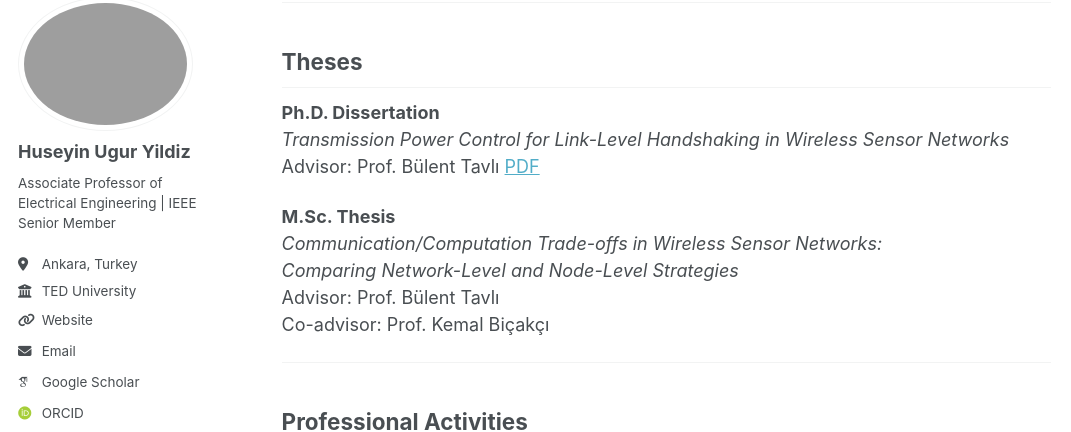
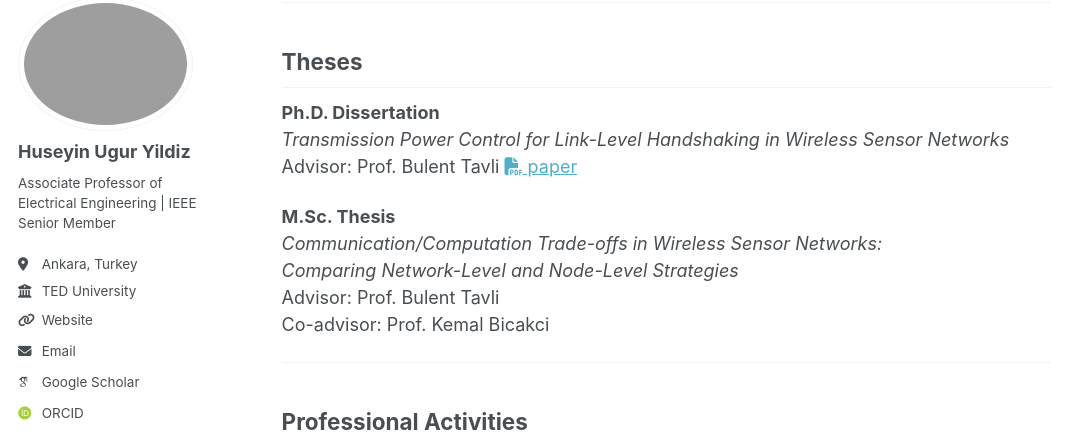
Before and after one commit to huguryildiz/huguryildiz.github.io, a Jekyll site: the page built from _pages/cv.md, in a window 1280 px wide and 900 px high, scrolled down 1064 px. Shown: the part 104-536 px from the top of the window, without its empty margins (0-1071 px from the left). Built offline with Jekyll 4.4.1, drawn with Linux system fonts in a browser that asks for light colours; some web fonts are replaced; a script bundle is joined from its source files by our own code; library files that are not in the unit come from our copies.

Commit message:
Update cv.md

```diff
--- a/_pages/cv.md
+++ b/_pages/cv.md
@@ -49,14 +49,14 @@ Aug 2005 – Aug 2009
 
 **Ph.D. Dissertation**
 *Transmission Power Control for Link-Level Handshaking in Wireless Sensor Networks*
-Advisor: Prof. Bülent Tavlı
-[PDF](files/paper1.pdf)
+Advisor: Prof. Bulent Tavli
+[<i class="far fa-file-pdf"></i> paper](files/paper1.pdf)
 
 **M.Sc. Thesis**
 *Communication/Computation Trade-offs in Wireless Sensor Networks:
 Comparing Network-Level and Node-Level Strategies*
-Advisor: Prof. Bülent Tavlı
-Co-advisor: Prof. Kemal Biçakçı
+Advisor: Prof. Bulent Tavli
+Co-advisor: Prof. Kemal Bicakci
 
 ---
 
```
